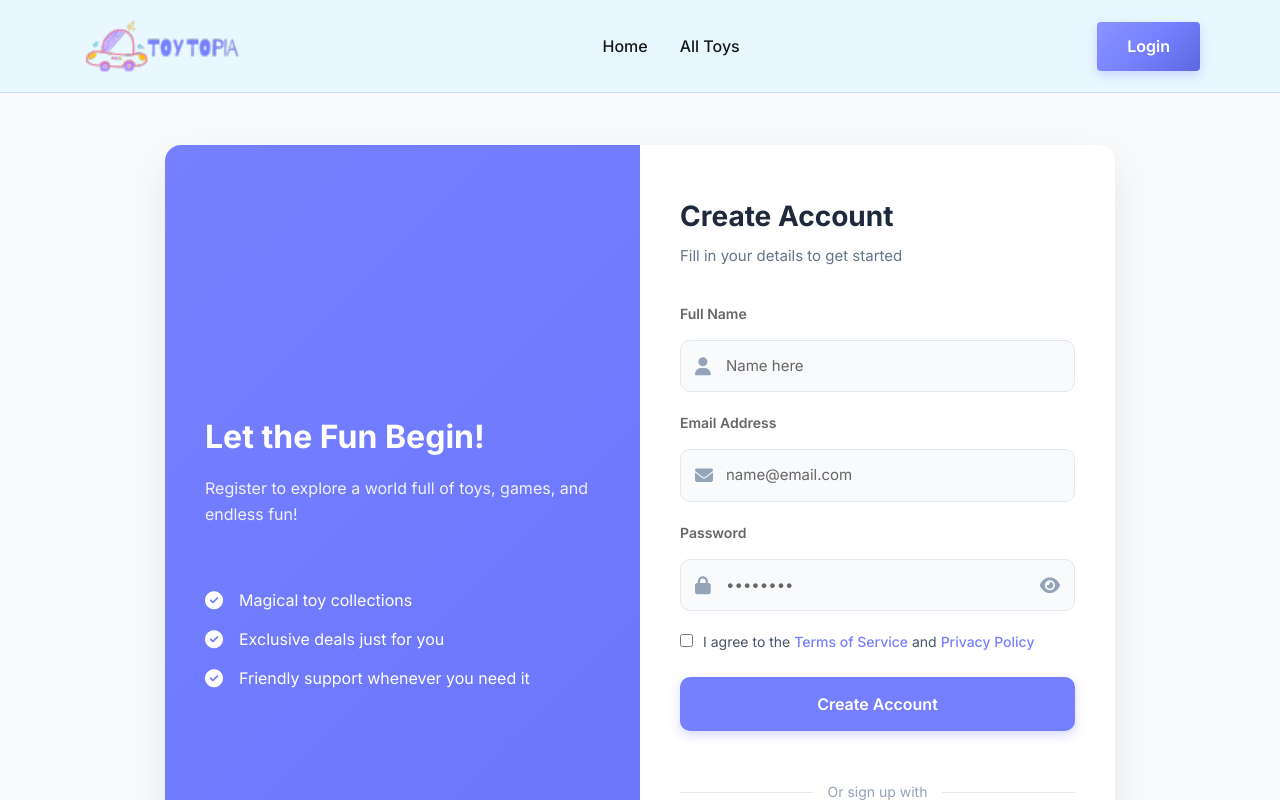
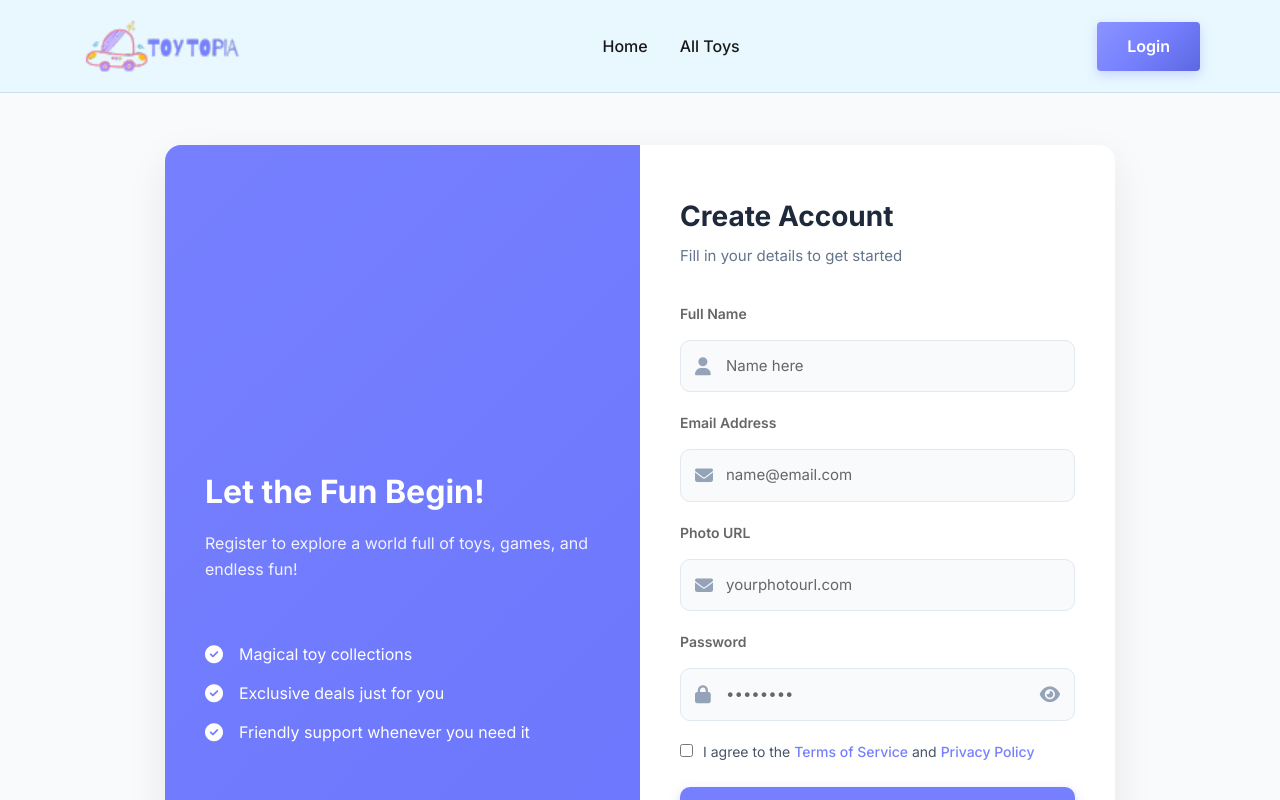
Before and after one commit to Tahmied/toytopia, a React (Vite) app: page /register in a window 1280 px wide. Shown: the top 800 px of the page. Built offline with nearby package versions, Linux system fonts and the light colour scheme; no server answers.

Commit message:
- added photo URL input field in registration form.

```diff
--- a/src/Components/Authentication/AuthProvider.jsx
+++ b/src/Components/Authentication/AuthProvider.jsx
@@ -28,6 +28,7 @@ const AuthProvider = ({ children }) => {
         setUser(null);
         auth.signOut();
         setIsLoggedIn(false)
+        localStorage.clear()
     };
 
     if (loading) return <Loader></Loader>
--- a/src/Components/Authentication/Registration/Registration.jsx
+++ b/src/Components/Authentication/Registration/Registration.jsx
@@ -17,7 +17,8 @@ const Registration = () => {
         fullName: '',
         email: '',
         password: '',
-        terms: false
+        terms: false,
+        photoURL : ''
     });
 
     const navigate = useNavigate()
@@ -46,7 +47,8 @@ const Registration = () => {
         createUserWithEmailAndPassword(auth, formData.email, formData.password)
             .then((res) => {
                 updateProfile(res.user, {
-                    displayName: formData.fullName
+                    displayName: formData.fullName,
+                    photoURL : formData.photoURL
                 })
                 login(res.user)
                 setLoading(false)
@@ -162,6 +164,26 @@ const Registration = () => {
                             </div>
                         </div>
 
+
+                        <div className="form-group">
+                            <label className="form-label" htmlFor="photoURL">
+                                Photo URL
+                            </label>
+                            <div className="input-with-icon">
+                                <i className="fas fa-envelope input-icon"></i>
+                                <input
+                                    type="text"
+                                    id="photoURL"
+                                    name="photoURL"
+                                    className="form-control"
+                                    placeholder="yourphotourl.com"
+                                    value={formData.photoURL}
+                                    onChange={handleChange}
+                                    required
+                                />
+                            </div>
+                        </div>
+
                         <div className="form-group">
                             <label className="form-label" htmlFor="password">
                                 Password
```
